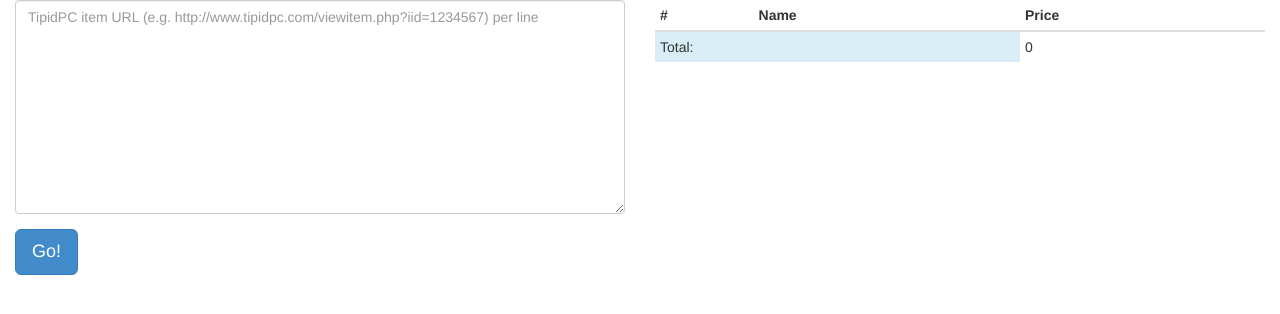
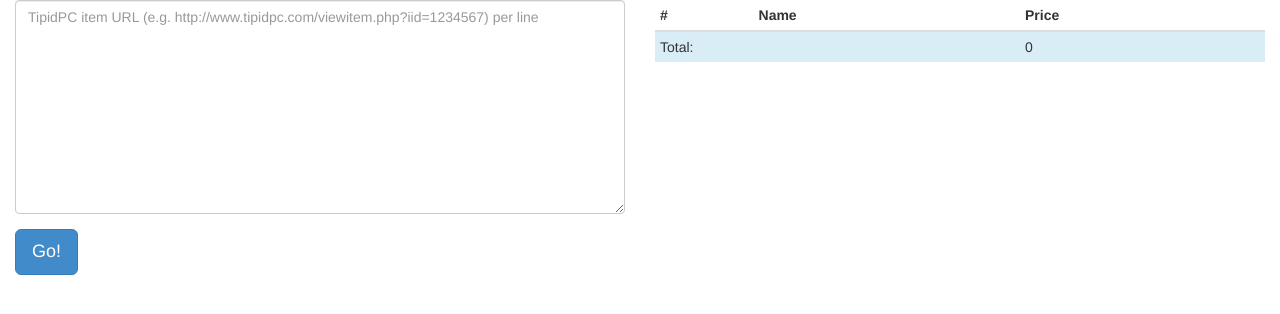
Before and after one commit to marven/tipidpc-canvass, a plain HTML site: page index.html in a window 1280 px wide. Drawn offline with Linux system fonts and the light colour scheme.

Commit message:
Update index.html

```diff
--- a/index.html
+++ b/index.html
@@ -55,7 +55,7 @@
                 <table id="myTable" class="table table-condensed">
                     <thead><tr><th>#</th><th>Name</th><th>Price</th></tr></thead>
                     <tbody></tbody>
-                    <tfoot><tr><td colspan="2" class="info">Total:</td><td>0</td></tr></tfoot>
+                    <tfoot><tr class="info"><td colspan="2">Total:</td><td>0</td></tr></tfoot>
                 </table>
             </div>
         </div>
```
